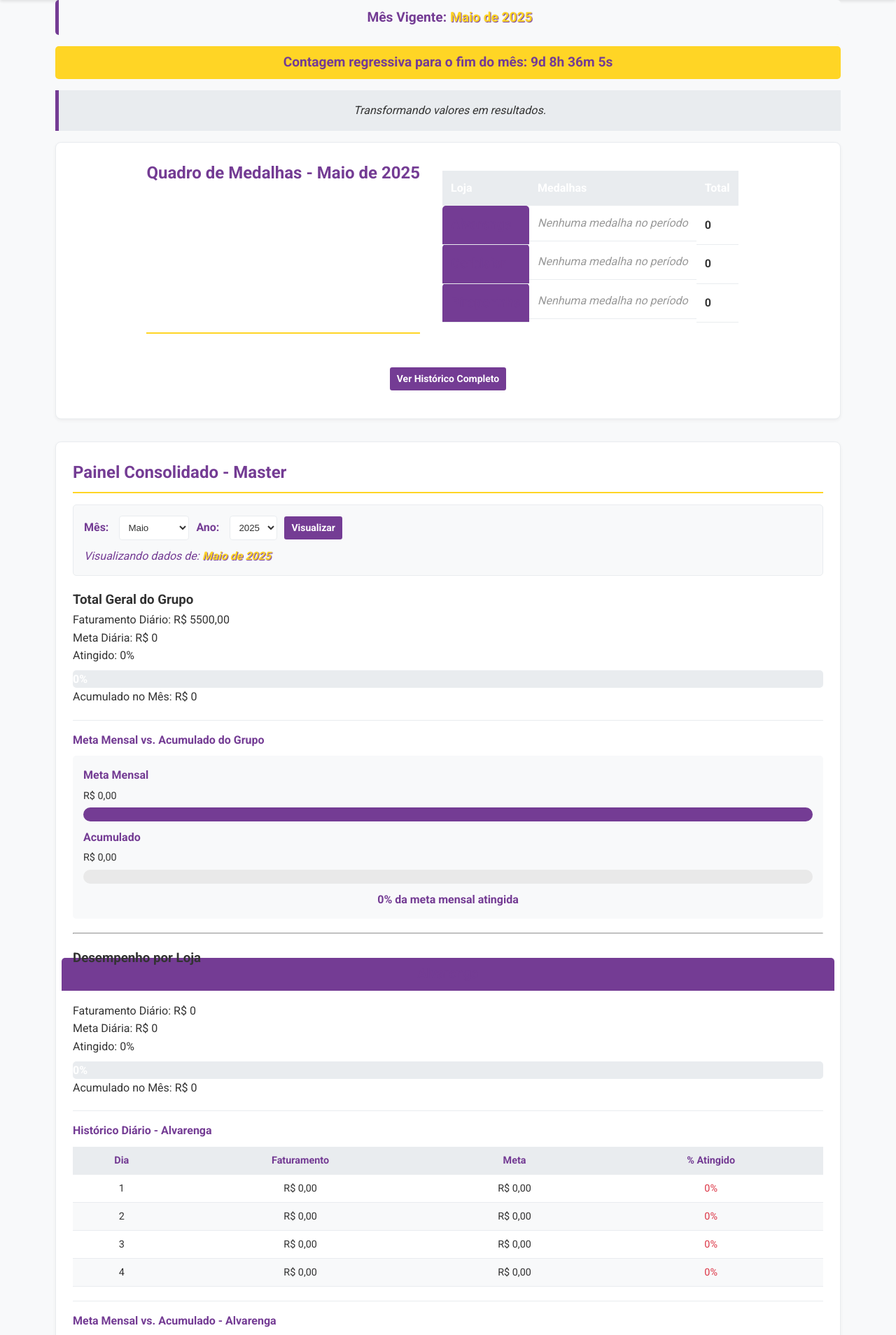
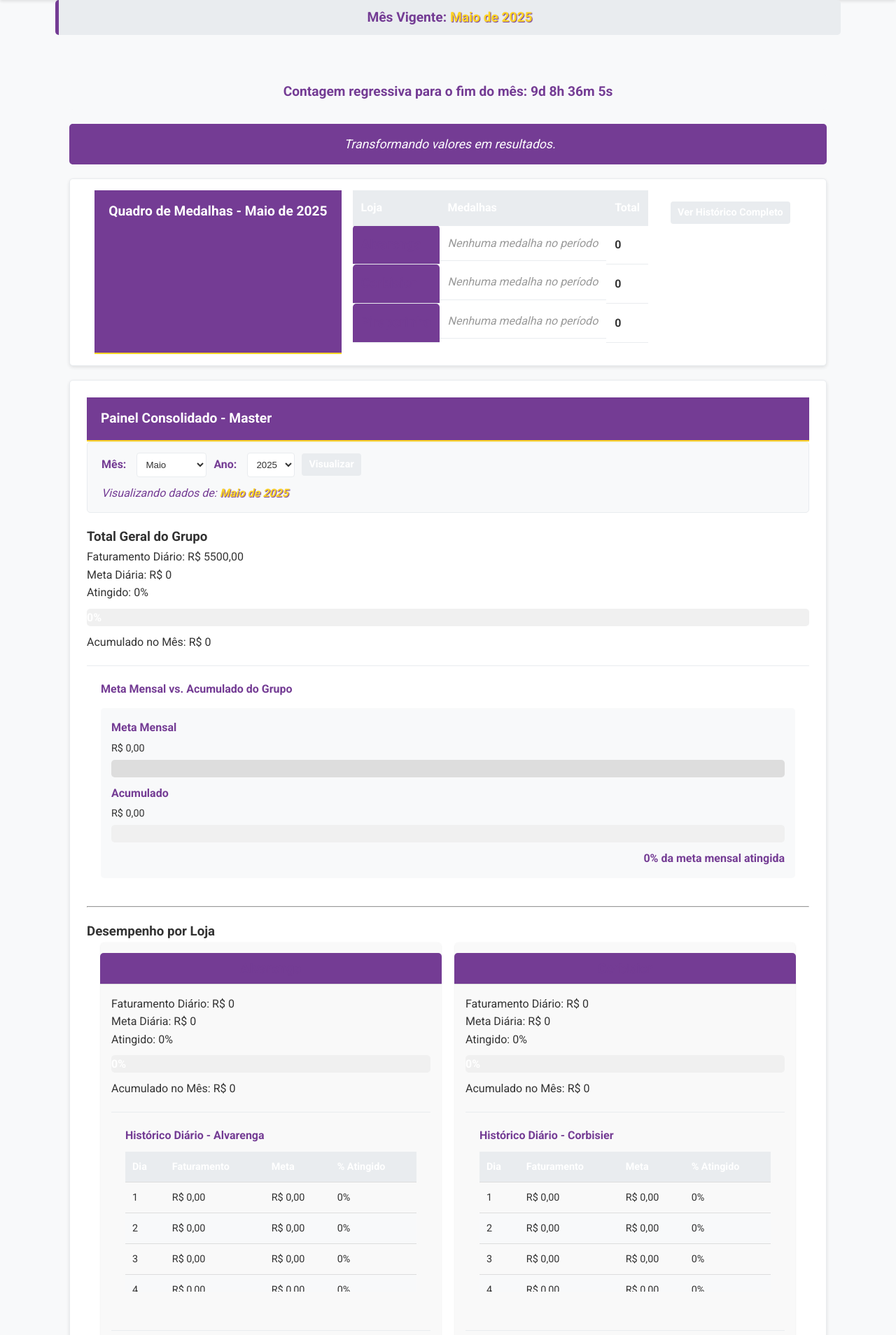
Before and after one commit to PetRamalho/ramalho-petshop-metas, a Flask app: page /dashboard/master in a window 1280 px wide. Shown: the part 134-2042 px from the top of the page at 70% size. Run offline with Flask 3, Linux system fonts and the light colour scheme; a user stored in the database is signed in.

Commit message:
Update dashboard.html

```diff
--- a/src/templates/dashboard.html
+++ b/src/templates/dashboard.html
@@ -372,21 +376,216 @@
     </div>
     {% endif %}
 
-    <!-- Link para o Quadro de Medalhas -->
     <div class="acoes-dashboard">
         <a href="{{ url_for('main.historico_medalhas') }}" class="btn btn-secundario">Ver Quadro de Medalhas</a>
-        {% if usuario_master %}
-        <a href="{{ url_for('main.admin') }}" class="btn btn-principal">Painel Administrativo</a>
-        {% endif %}
     </div>
 </div>
 
 <style>
-/* Estilos para o quadro de medalhas reformulado */
+.dashboard-container {
+    max-width: 1200px;
+    margin: 0 auto;
+    padding: 20px;
+}
+.month-indicator {
+    background-color: var(--cor-fundo-escuro);
+    color: var(--cor-texto-claro);
+    padding: 10px 20px;
+    border-radius: 5px;
+    margin-bottom: 20px;
+    text-align: center;
+}
+.contador-regressivo {
+    background-color: var(--cor-fundo-claro);
+    padding: 10px 20px;
+    border-radius: 5px;
+    margin-bottom: 20px;
+    text-align: center;
+    font-weight: bold;
+}
+.frase-motivacional-painel {
+    background-color: var(--cor-roxo-principal);
+    color: var(--cor-texto-claro);
+    padding: 15px 20px;
+    border-radius: 5px;
+    margin-bottom: 20px;
+    text-align: center;
+    font-style: italic;
+    font-size: 1.1em;
+}
+.card {
+    background-color: #fff;
+    border-radius: 5px;
+    box-shadow: 0 2px 5px rgba(0,0,0,0.1);
+    margin-bottom: 20px;
+    overflow: hidden;
+}
+.card-header {
+    background-color: var(--cor-roxo-principal);
+    color: var(--cor-texto-claro);
+    padding: 15px 20px;
+    margin: 0;
+    font-size: 1.2em;
+}
+.meta-do-dia {
+    margin-bottom: 20px;
+}
+.meta-do-dia-content {
+    padding: 20px;
+}
+.barra-progresso {
+    height: 25px;
+    background-color: #f0f0f0;
+    border-radius: 5px;
+    margin: 10px 0;
+    overflow: hidden;
+}
+.progresso-atual {
+    height: 100%;
+    background-color: var(--cor-verde);
+    text-align: center;
+    line-height: 25px;
+    color: white;
+    font-weight: bold;
+    transition: width 0.5s ease-in-out;
+}
+.registrar-faturamento-content {
+    padding: 20px;
+}
+.form-group {
+    margin-bottom: 15px;
+}
+.form-group label {
+    display: block;
+    margin-bottom: 5px;
+    font-weight: bold;
+}
+.form-group input, .form-group select {
+    width: 100%;
+    padding: 8px;
+    border: 1px solid #ddd;
+    border-radius: 4px;
+}
+.btn {
+    display: inline-block;
+    padding: 10px 20px;
+    border: none;
+    border-radius: 4px;
+    cursor: pointer;
+    font-weight: bold;
+    text-decoration: none;
+    text-align: center;
+}
+.btn-principal {
+    background-color: var(--cor-roxo-principal);
+    color: white;
+}
+.btn-secundario {
+    background-color: var(--cor-fundo-escuro);
+    color: white;
+}
+.btn-sm {
+    padding: 5px 10px;
+    font-size: 0.9em;
+}
+.grafico-meta-mensal {
+    padding: 20px;
+}
+.grafico-container {
+    margin-top: 15px;
+}
+.grafico-barra {
+    margin-bottom: 10px;
+}
+.grafico-label {
+    font-weight: bold;
+    margin-bottom: 5px;
+}
+.grafico-valor {
+    margin-bottom: 5px;
+}
+.barra-meta, .barra-acumulado {
+    height: 25px;
+    background-color: #f0f0f0;
+    border-radius: 5px;
+    overflow: hidden;
+}
+.barra-meta .barra-preenchimento {
+    height: 100%;
+    background-color: #ddd;
+}
+.barra-acumulado .barra-preenchimento {
+    height: 100%;
+    background-color: var(--cor-verde);
+    transition: width 0.5s ease-in-out;
+}
+.grafico-percentual {
+    margin-top: 10px;
+    font-weight: bold;
+    text-align: right;
+}
+.historico-diario-container {
+    padding: 20px;
+}
+.tabela-container {
+    overflow-x: auto;
+}
+.tabela-historico {
+    width: 100%;
+    border-collapse: collapse;
+}
+.tabela-historico th, .tabela-historico td {
+    padding: 10px;
+    text-align: left;
+    border-bottom: 1px solid #ddd;
+}
+.tabela-historico th {
+    background-color: var(--cor-fundo-escuro);
+    color: white;
+}
+.meta-atingida {
+    color: var(--cor-verde);
+    font-weight: bold;
+}
+.meta-nao-atingida {
+    color: var(--cor-vermelho);
+}
+.grid-lojas-master {
+    display: grid;
+    grid-template-columns: repeat(auto-fill, minmax(350px, 1fr));
+    gap: 20px;
+    padding: 0 20px 20px 20px;
+}
+.card-loja-master {
+    background-color: #f9f9f9;
+    border-radius: 5px;
+    padding: 15px;
+    box-shadow: 0 1px 3px rgba(0,0,0,0.1);
+}
+.nome-loja {
+    color: var(--cor-roxo-principal);
+    margin-top: 0;
+    margin-bottom: 15px;
+    border-bottom: 1px solid #ddd;
+    padding-bottom: 5px;
+}
+.month-year-selector {
+    padding: 15px 20px;
+    background-color: #f8f9fa;
+    border-radius: 5px;
+    margin-bottom: 20px;
+}
+.selector-container {
+    display: flex;
+    align-items: center;
+    flex-wrap: wrap;
+    gap: 10px;
+}
+.viewing-period {
+    margin-top: 10px;
+    font-style: italic;
+}
 .quadro-medalhas {
-    margin-bottom: 2rem;
-}
-.quadro-medalhas-content {
     padding: 1rem;
     overflow-x: auto;
 }
```
Also changed, not shown: other parts of src/templates/dashboard.html (+29 -25 lines). Lines whose indentation alone changed are shown as unchanged.
